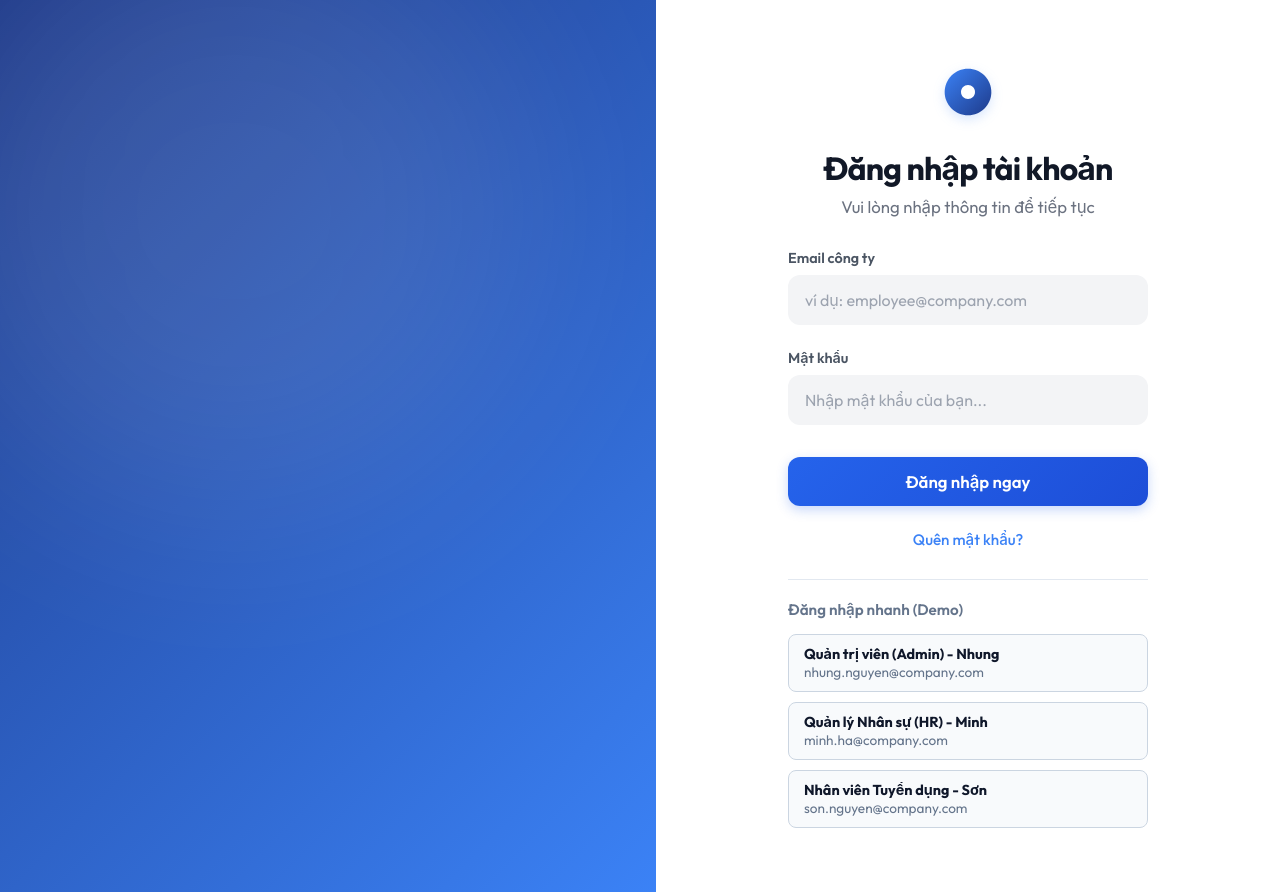
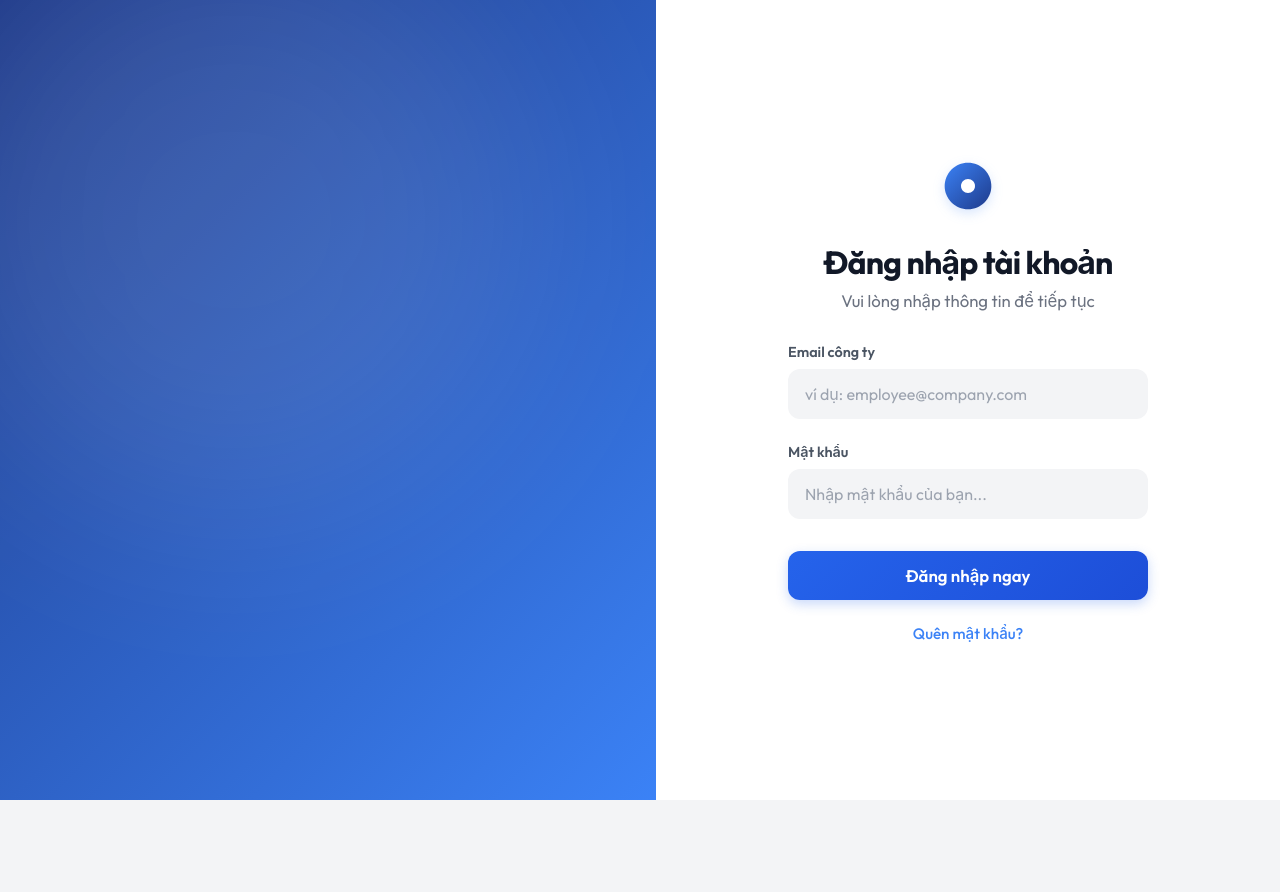
Before and after one commit to dtc245200413-cmyk/TTCS_T926_K5S6_N4, a React (Vite) app in the folder Frontend/: page /login in a window 1280 px wide. After the commit the page ends 800 px from the top, so only its background shows below. Built offline with nearby package versions, Linux system fonts and the light colour scheme; no server answers.

Commit message:
Xóa phần Đăng nhập nhanh Demo để chuẩn bị báo cáo

```diff
--- a/Frontend/src/pages/Login.jsx
+++ b/Frontend/src/pages/Login.jsx
@@ -161,43 +161,7 @@ const Login = () => {
             <Link to="/forgot-password">Quên mật khẩu?</Link>
           </div>
 
-          <div style={{ marginTop: '30px', borderTop: '1px solid #e2e8f0', paddingTop: '20px' }}>
-            <h4 style={{ fontSize: '0.95rem', color: '#64748b', marginBottom: '15px', fontWeight: '600' }}>Đăng nhập nhanh (Demo)</h4>
-            <div style={{ display: 'flex', flexDirection: 'column', gap: '10px' }}>
-              <button
-                type="button"
-                onClick={() => { setEmail('nhung.nguyen@company.com'); setPassword('123456'); }}
-                style={{ textAlign: 'left', padding: '10px 15px', border: '1px solid #cbd5e1', borderRadius: '8px', background: '#f8fafc', cursor: 'pointer', display: 'flex', justifyContent: 'space-between', alignItems: 'center' }}
-              >
-                <div>
-                  <strong style={{ display: 'block', color: '#0f172a', fontSize: '0.9rem' }}>Quản trị viên (Admin) - Nhung</strong>
-                  <span style={{ color: '#64748b', fontSize: '0.85rem' }}>nhung.nguyen@company.com</span>
-                </div>
-              </button>
 
-              <button
-                type="button"
-                onClick={() => { setEmail('minh.ha@company.com'); setPassword('123456'); }}
-                style={{ textAlign: 'left', padding: '10px 15px', border: '1px solid #cbd5e1', borderRadius: '8px', background: '#f8fafc', cursor: 'pointer', display: 'flex', justifyContent: 'space-between', alignItems: 'center' }}
-              >
-                <div>
-                  <strong style={{ display: 'block', color: '#0f172a', fontSize: '0.9rem' }}>Quản lý Nhân sự (HR) - Minh</strong>
-                  <span style={{ color: '#64748b', fontSize: '0.85rem' }}>minh.ha@company.com</span>
-                </div>
-              </button>
-
-              <button
-                type="button"
-                onClick={() => { setEmail('son.nguyen@company.com'); setPassword('123456'); }}
-                style={{ textAlign: 'left', padding: '10px 15px', border: '1px solid #cbd5e1', borderRadius: '8px', background: '#f8fafc', cursor: 'pointer', display: 'flex', justifyContent: 'space-between', alignItems: 'center' }}
-              >
-                <div>
-                  <strong style={{ display: 'block', color: '#0f172a', fontSize: '0.9rem' }}>Nhân viên Tuyển dụng - Sơn</strong>
-                  <span style={{ color: '#64748b', fontSize: '0.85rem' }}>son.nguyen@company.com</span>
-                </div>
-              </button>
-            </div>
-          </div>
         </div>
       </div>
     </div>
```
